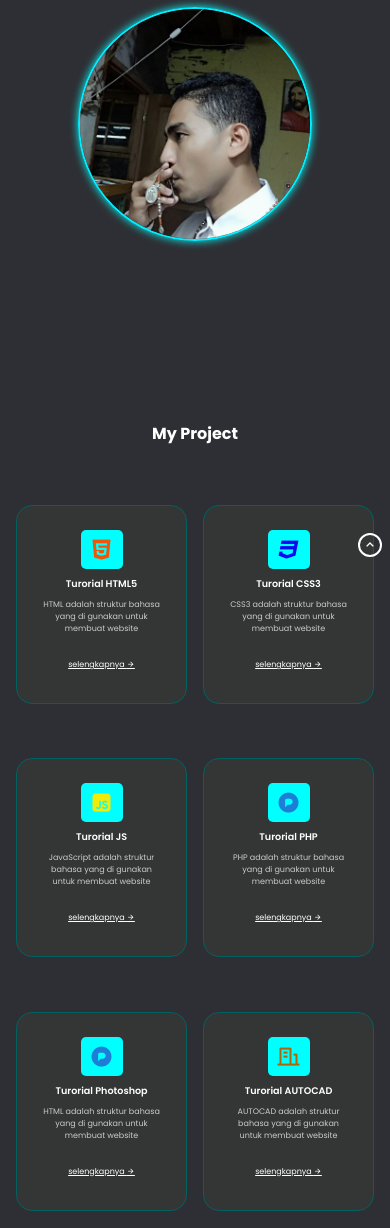
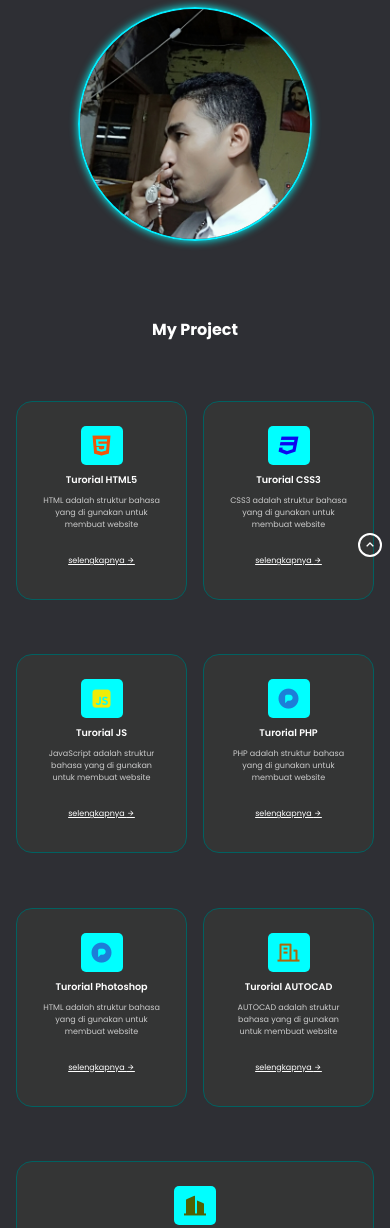
Before and after one commit to Asrulntech/myportfolio.github.io, a plain HTML site: page index.html in a window 390 px wide. Shown: the part 327-1555 px from the top of the page. Drawn offline with nearby package versions, Linux system fonts and the light colour scheme.

Commit message:
Update style.css

```diff
--- a/style.css
+++ b/style.css
@@ -963,9 +963,10 @@ table{
     html{
         font-size: 50%;
     }
-    /* .content{
-        margin-top: -10rem;
-    } */
+
+       #project{
+        margin-top: -5rem;
+    }
 
 }
 @media (max-width: 365px){
```
